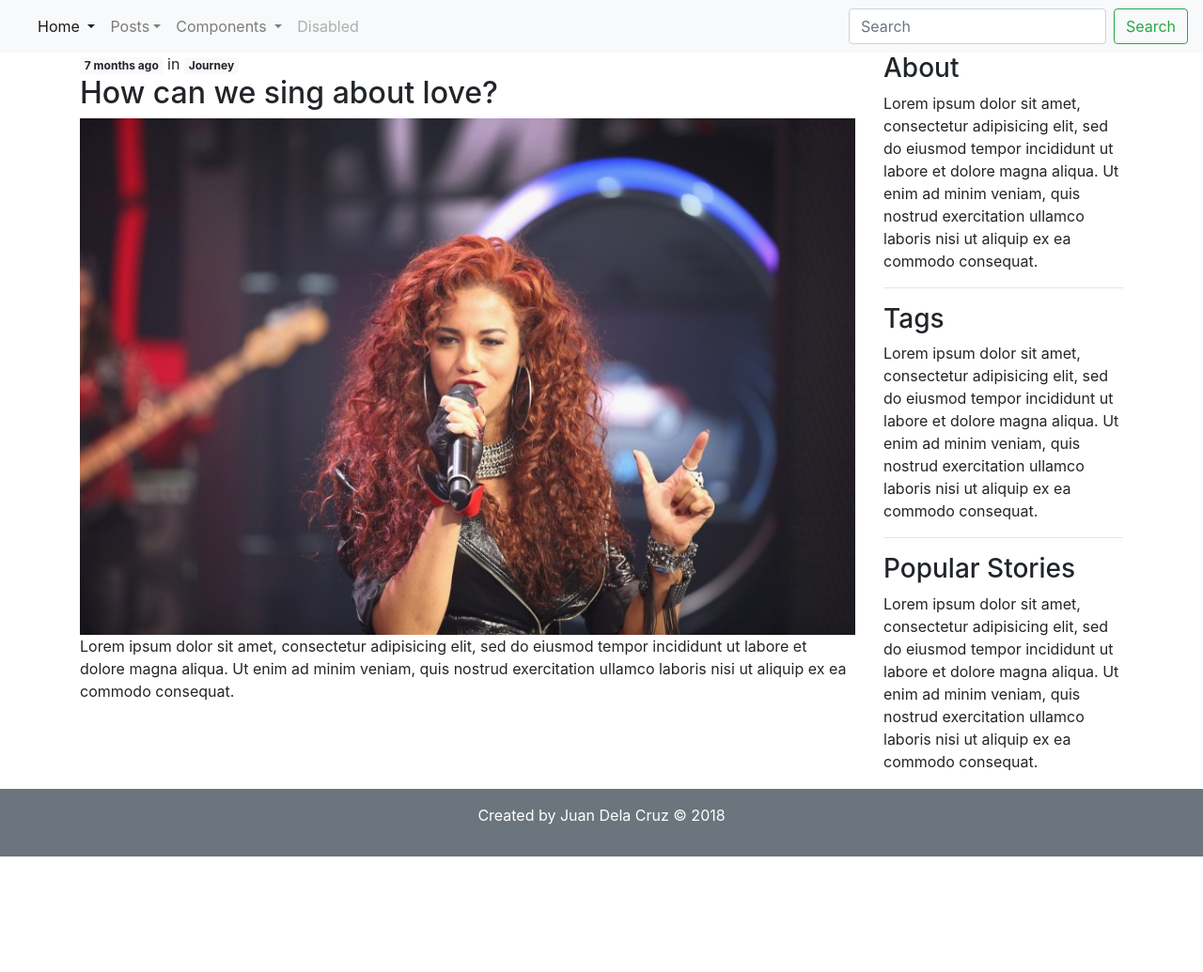
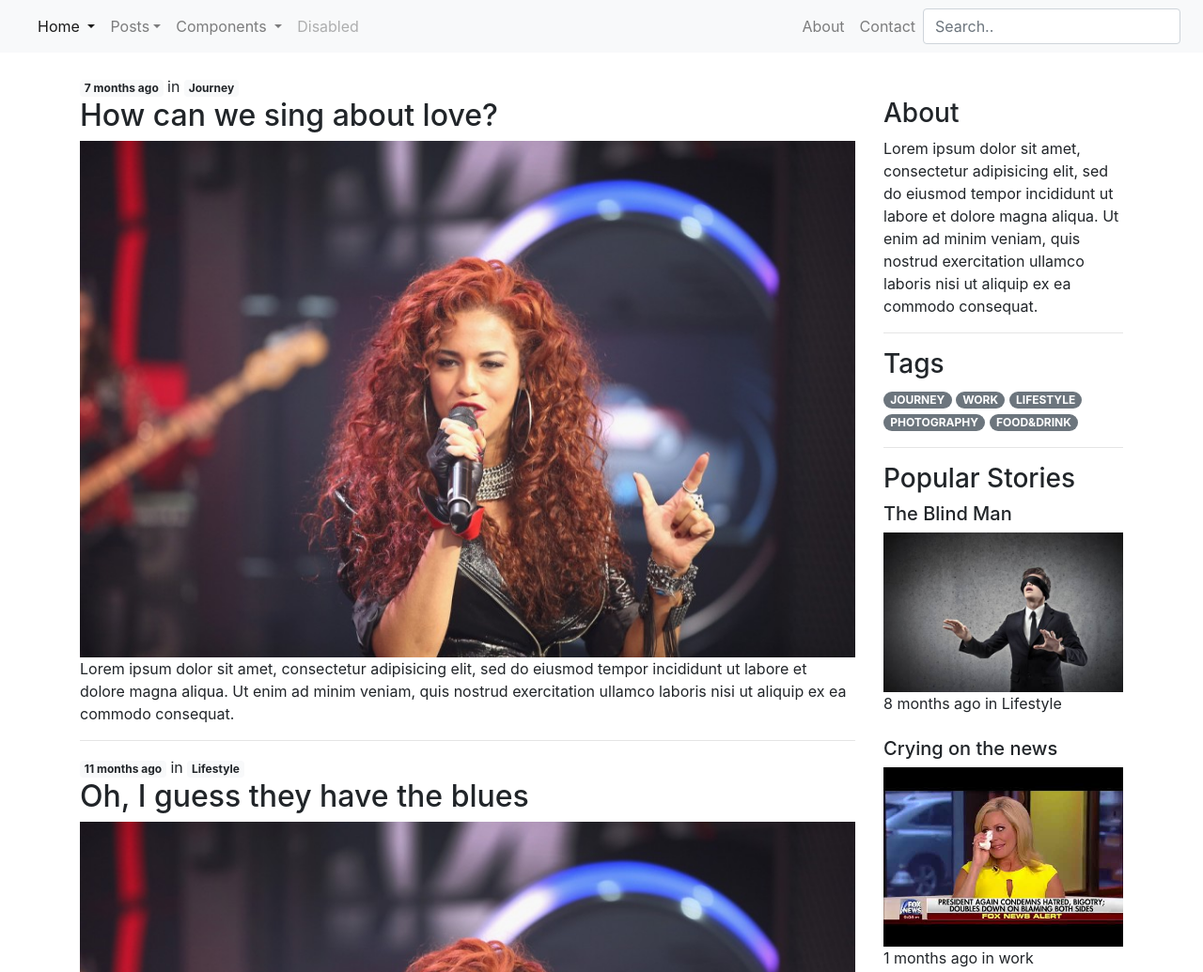
Before and after one commit to jrasalonga/mod02-19, a plain HTML site: page index.html in a window 1280 px wide. Shown: the top 1035 px of the page at 94% size. Before the commit the page ends 912 px from the top, so only its background shows below. Drawn offline with nearby package versions, Linux system fonts and the light colour scheme.

Commit message:
Bootstrap Activity

```diff
--- a/assets/css/style.css
+++ b/assets/css/style.css
@@ -0,0 +1,10 @@
+/*
+ *
+ * CSS Reset
+ *
+ */
+ * {
+ 	padding: 0;
+ 	margin: 0;
+ 	box-sizing: border-box;
+ }
--- a/index.html
+++ b/index.html
@@ -64,12 +64,23 @@
 					<a class="nav-link disabled" href="#">Disabled</a>
 				</li>
 			</ul>
+			<div>
 				<form class="form-inline my-2 my-lg-0">
-				<input class="form-control mr-sm-2" type="search" placeholder="Search" aria-label="Search">
-				<button class="btn btn-outline-success my-2 my-sm-0" type="submit">Search</button>
+					<ul id="navItem" class="navbar-nav mr-auto">
+						<li class="nav-item">
+							<a class="nav-link" href="#">About</a>
+						</li>
+						<li class="nav-item">
+							<a class="nav-link" href="#">Contact</a>
+						</li>
+					</ul>
+					<input class="search js-search form-control form-control-rounded mr-sm-2" type="text" title="Enter search query here.." placeholder="Search.." aria-label="Search">
 				</form>
 			</div>
+		</div>
 	</nav> <!-- Navbar -->
+
+	<br>
 
 	<main class="container">
 		<div class="row">
@@ -83,9 +94,50 @@
 					tempor incididunt ut labore et dolore magna aliqua. Ut enim ad minim veniam,
 					quis nostrud exercitation ullamco laboris nisi ut aliquip ex ea commodo
 				consequat.</p>
+
+				<hr>
+
+				<a href="#" class="badge badge-light">11 months ago</a>
+				in
+				<a href="#" class="badge badge-light">Lifestyle</a>
+				<h2>Oh, I guess they have the blues</h2>
+				<img src="./assets/img/img1.jpg" class="img-fluid" alt="Responsive image">
+				<p>Lorem ipsum dolor sit amet, consectetur adipisicing elit, sed do eiusmod
+					tempor incididunt ut labore et dolore magna aliqua. Ut enim ad minim veniam,
+					quis nostrud exercitation ullamco laboris nisi ut aliquip ex ea commodo
+				consequat.</p>
+
+				<hr>
+
+				<a href="#" class="badge badge-light">11 months ago</a>
+				in
+				<a href="#" class="badge badge-light">Work</a>
+				<h2>How can we, how can we sing about ourselves?</h2>
+				<img src="./assets/img/img1.jpg" class="img-fluid" alt="Responsive image">
+				<p>Lorem ipsum dolor sit amet, consectetur adipisicing elit, sed do eiusmod
+					tempor incididunt ut labore et dolore magna aliqua. Ut enim ad minim veniam,
+					quis nostrud exercitation ullamco laboris nisi ut aliquip ex ea commodo
+				consequat.</p>
+
+				<hr>
+
+				<a href="#" class="badge badge-light">8 months ago</a>
+				in
+				<a href="#" class="badge badge-light">Lifestyle</a>
+				<h2>The king is made of paper</h2>
+				<img src="./assets/img/img1.jpg" class="img-fluid" alt="Responsive image">
+				<p>Lorem ipsum dolor sit amet, consectetur adipisicing elit, sed do eiusmod
+					tempor incididunt ut labore et dolore magna aliqua. Ut enim ad minim veniam,
+					quis nostrud exercitation ullamco laboris nisi ut aliquip ex ea commodo
+				consequat.</p>
+
+
 			</div>
 
-			<div class="col-md-3">
+			<div class="col-md-3" class="position-sticky">
+
+				<br>
+
 				<h3>About</h3>
 				<p>Lorem ipsum dolor sit amet, consectetur adipisicing elit, sed do eiusmod
 					tempor incididunt ut labore et dolore magna aliqua. Ut enim ad minim veniam,
@@ -95,26 +147,36 @@
 				<hr>
 
 				<h3>Tags</h3>
-				<p>Lorem ipsum dolor sit amet, consectetur adipisicing elit, sed do eiusmod
-				tempor incididunt ut labore et dolore magna aliqua. Ut enim ad minim veniam,
-				quis nostrud exercitation ullamco laboris nisi ut aliquip ex ea commodo
-				consequat.</p>
+
+				<span class="badge badge-pill badge-secondary">JOURNEY</span>
+				<span class="badge badge-pill badge-secondary">WORK</span>
+				<span class="badge badge-pill badge-secondary">LIFESTYLE</span>
+				<span class="badge badge-pill badge-secondary">PHOTOGRAPHY</span>
+				<span class="badge badge-pill badge-secondary">FOOD&DRINK</span>
 
 				<hr>
+
 				<h3>Popular Stories</h3>
-				<p>Lorem ipsum dolor sit amet, consectetur adipisicing elit, sed do eiusmod
-				tempor incididunt ut labore et dolore magna aliqua. Ut enim ad minim veniam,
-				quis nostrud exercitation ullamco laboris nisi ut aliquip ex ea commodo
-				consequat.</p>
-			</div>
+				<H5>The Blind Man</H5>
+				<img src="./assets/img/img2.jpg" class="img-fluid" alt="Responsive image">
+				<div>8 months ago in Lifestyle</div>
 
-			<div class="col-sm-4">
+				<br>
 
+				<H5>Crying on the news</H5>
+				<img src="./assets/img/img3.jpg" class="img-fluid" alt="Responsive image">
+				<div>1 months ago in work</div>
 			</div>
 
 		</div> <!-- Row 1 -->
 	</main> <!-- Wrapper -->
 
+	<div class="jumbotron jumbotron-fluid">
+		<div class="container">
+			<h4 class="display-4">Subscribe to our newsletter</h4>
+			<p class="lead">Join our monthly newsletter and never miss out on new stories and promotions.</p>
+		</div>
+	</div>
 
 	<footer class="container-fluid bg-secondary text-white">
 		<div class="row">
```
Also changed, not shown: assets/img/img2.jpg (added), assets/img/img3.jpg (added). Lines whose indentation alone changed are shown as unchanged.
